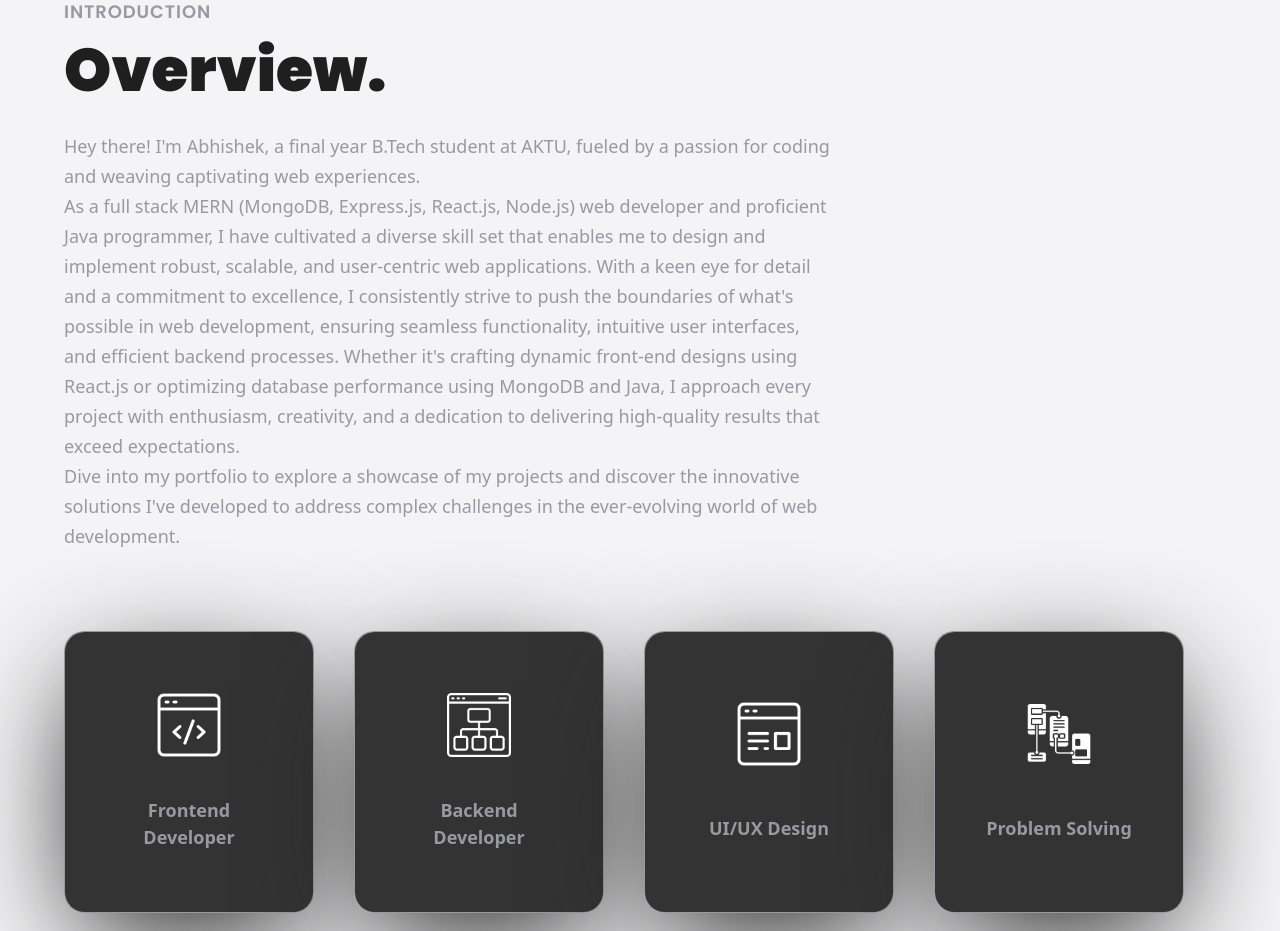
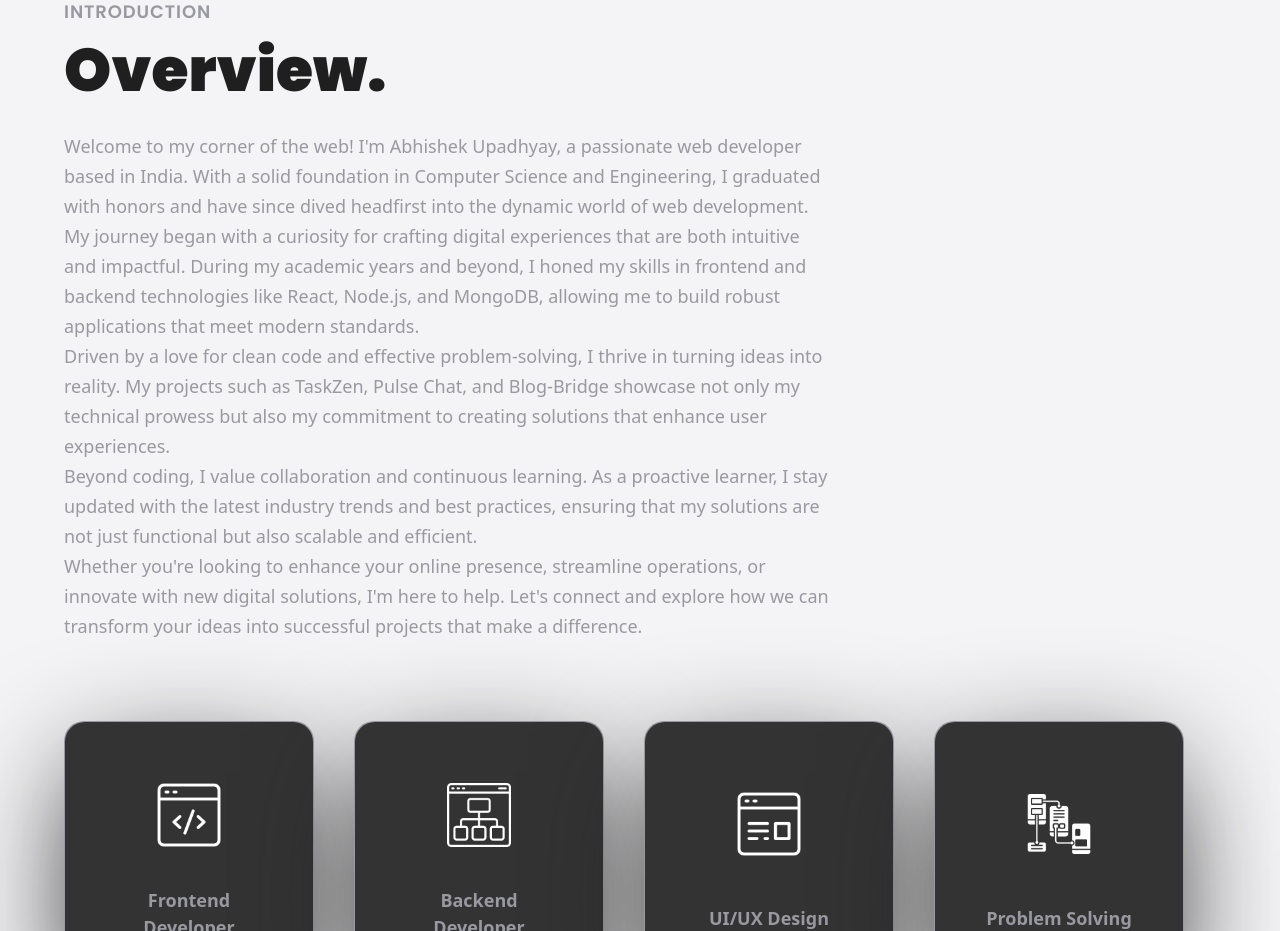
Before and after one commit to HugeShark0712/My3Dportfolio, a React (Vite) app: page / in a window 1280 px wide. Shown: the part 920-1851 px from the top of the page. Built offline with nearby package versions, Linux system fonts and the light colour scheme.

Commit message:
Update About.jsx

```diff
--- a/src/components/About.jsx
+++ b/src/components/About.jsx
@@ -44,25 +44,11 @@ const About = () => {
                 variants={fadeIn("", "", 0.1, 1)}
                 className="mt-4 text-taupe text-[18px] max-w-3xl leading-[30px]"
             >
-                Hey there! I'm Abhishek, a final year B.Tech student at AKTU,
-                fueled by a passion for coding and weaving captivating web
-                experiences. <br />
-                As a full stack MERN (MongoDB, Express.js, React.js, Node.js)
-                web developer and proficient Java programmer, I have cultivated
-                a diverse skill set that enables me to design and implement
-                robust, scalable, and user-centric web applications. With a keen
-                eye for detail and a commitment to excellence, I consistently
-                strive to push the boundaries of what's possible in web
-                development, ensuring seamless functionality, intuitive user
-                interfaces, and efficient backend processes. Whether it's
-                crafting dynamic front-end designs using React.js or optimizing
-                database performance using MongoDB and Java, I approach every
-                project with enthusiasm, creativity, and a dedication to
-                delivering high-quality results that exceed expectations.
-                <br /> Dive into my portfolio to explore a showcase of my
-                projects and discover the innovative solutions I've developed to
-                address complex challenges in the ever-evolving world of web
-                development.
+Welcome to my corner of the web! I'm Abhishek Upadhyay, a passionate web developer based in India. With a solid foundation in Computer Science and Engineering, I graduated with honors and have since dived headfirst into the dynamic world of web development.<br/>
+My journey began with a curiosity for crafting digital experiences that are both intuitive and impactful. During my academic years and beyond, I honed my skills in frontend and backend technologies like React, Node.js, and MongoDB, allowing me to build robust applications that meet modern standards.<br/>
+Driven by a love for clean code and effective problem-solving, I thrive in turning ideas into reality. My projects such as TaskZen, Pulse Chat, and Blog-Bridge showcase not only my technical prowess but also my commitment to creating solutions that enhance user experiences.<br/>
+Beyond coding, I value collaboration and continuous learning. As a proactive learner, I stay updated with the latest industry trends and best practices, ensuring that my solutions are not just functional but also scalable and efficient.<br/>
+Whether you're looking to enhance your online presence, streamline operations, or innovate with new digital solutions, I'm here to help. Let's connect and explore how we can transform your ideas into successful projects that make a difference.
             </motion.p>
 
             <div className="mt-20 flex flex-wrap gap-10">
```
